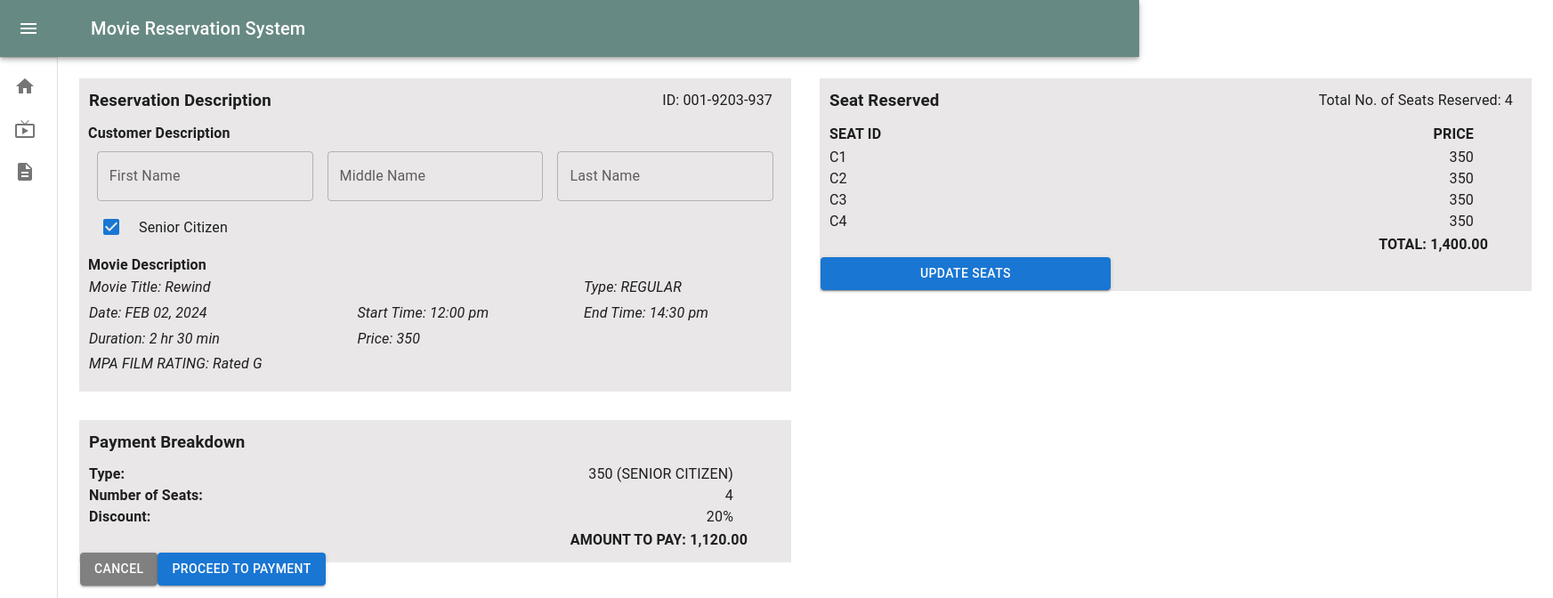
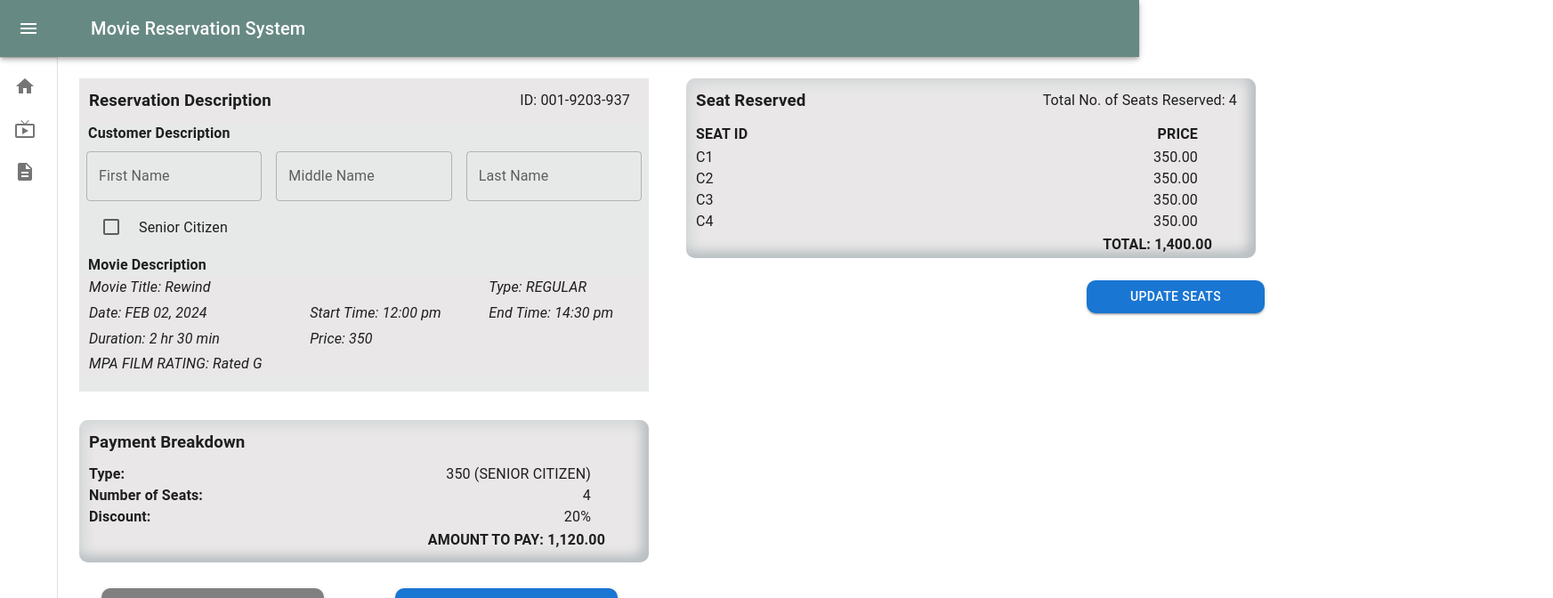
Before and after one commit to aryanclaire/MovieReservation, a React (Create React App) app: page /details in a window 1280 px wide. Shown: the top 672 px of the page at 89% size, 1745 px wide, since content can reach past the window. Built offline with nearby package versions, Linux system fonts and the light colour scheme.

Commit message:
new update

```diff
--- a/src/pages/Details/Details.css
+++ b/src/pages/Details/Details.css
@@ -57,8 +57,8 @@ header{
 }
 
 .reservation{
-    background-color: rgb(233, 231, 231);
-    width: 50em;
+    background-color: rgb(231, 233, 233);
+    width: 40em;
     height: 22em;
     /* height: fit-content; */
 }
@@ -72,7 +72,7 @@ header{
     margin: 0 auto;
     padding: 1px;
     background-color: rgb(233, 231, 231);
-    width: 50em;
+    width: 40em;
     height: fit-content;
 }
 
@@ -85,7 +85,7 @@ header{
     margin: 0 auto;
     padding: 1px;
     background-color: rgb(233, 231, 231);
-    width: 50em;
+    width: 40em;
     height: fit-content;
 }
 
@@ -110,7 +110,7 @@ header{
     margin: 0 auto;
     padding: 1px;
     background-color: rgb(233, 231, 231);
-    width: 50em;
+    width: 40em;
     height: fit-content;
 }
 
@@ -123,17 +123,23 @@ header{
     margin: 0 auto;
     padding: 1px;
     background-color: rgb(233, 231, 231);
-    width: 50em;
+    width: 40em;
     height: fit-content;
+    box-shadow: inset -8px -8px 12px rgb(185, 191, 194),
+                inset 8px 8px 12px rgb(215, 218, 219);
+    border-radius: 10px;
 }
 
 .payment{
     position: relative;
     padding: 1px;
     background-color: rgb(233, 231, 231);
-    width: 50em;
+    width: 40em;
     height: 10em;
     /* height: fit-content; */
+    box-shadow: inset -8px -8px 12px rgb(185, 191, 194),
+                inset 8px 8px 12px rgb(215, 218, 219);
+    border-radius: 10px;
 }
 
 .payment2{
@@ -157,12 +163,10 @@ header{
     border-radius: 5px;
 }
 
-
 .payIcon{
     width: 103px;
     height: 100px;
     margin: 25px 0px -15px 140px;
-
 }
 
 .outside{
@@ -200,14 +204,14 @@ header{
     flex-direction: column;
 }
 
-.cancelBtn{
+/* .cancelBtn{
     background-color: gray !important;
-    gap: 16px;
+    border-radius: 10px;
 }
 
 .confirmBtn{
 
-}
+} */
 
 .addInfo{
     font-style: italic;
@@ -218,7 +222,7 @@ header{
     top: 50%;
     left: 50%;
     transform: translate(-50%, -50%);
-    width: 400px;
+    width: 450px;
     text-align: center;
     background-color: whitesmoke;
     /* border: 2px solid #000; */
--- a/src/pages/Details/Details.jsx
+++ b/src/pages/Details/Details.jsx
@@ -1,6 +1,6 @@
 import React, { useState } from 'react'
 import './Details.css'
-import { Box, Button, Checkbox, Modal, TextField } from '@mui/material'
+import { Box, Button, Checkbox, Modal, Stack, TextField } from '@mui/material'
 import confirmPaymentIcon from '../../assets/secure-payment.png'
 import successPaymentIcon from '../../assets/verified.png'
 
@@ -17,6 +17,13 @@ export default function Details() {
         setChecked(event.target.checked);
       };
     const handleOpenModal = () => {
+        // Check if all fields are filled out
+        if (fullName.trim() === '' || accountNumber.trim() === '' || amountToPay.trim() === '') {
+            alert('Please fill out all fields.');
+            return;
+        }
+
+    // Proceed to payment modal
     setOpenModal(true);
     };
     const handleCloseModal = () => {
@@ -32,6 +39,26 @@ export default function Details() {
     const handleUpdateSeats = () => {
         // Navigate to the new screen when "Update Seats" button is clicked
 
+    };
+    const handleSubmit = (event) => {
+        event.preventDefault();
+        if (fullName.trim() === '' || accountNumber.trim() === '' || amountToPay.trim() === '') {
+            alert('Please provide your complete name!');
+            return;
+        }
+
+        // Proceed to payment modal
+        setOpenModal(true);
+        // Perform submission logic here
+        // For example, you can send the form data to an API endpoint
+
+        // After submission, you can reset the form fields
+        // Handle submission of form data
+        // Here you can perform any validation or processing before submitting the form
+        console.log('Form submitted!');
+        console.log('Full Name:', fullName);
+        console.log('Account Number:', accountNumber);
+        console.log('Amount to Pay:', amountToPay);
     };
     return (
         <div className='container1'>
@@ -56,16 +83,34 @@ export default function Details() {
                                 }}
                                 noValidate
                                 autoComplete="off"
+                                onSubmit={handleSubmit}
                             >
-                                <TextField id="fname" label="First Name" variant="outlined" />
-                                <TextField id="mname" label="Middle Name" variant="outlined" />
-                                <TextField id="lname" label="Last Name" variant="outlined" />
+                                <TextField
+                                    id="fname"
+                                    label="First Name"
+                                    variant="outlined" value={fullName}
+                                    onChange={(e) => setFullName(e.target.value)}
+                                />
+                                <TextField
+                                    id="mname"
+                                    label="Middle Name"
+                                    variant="outlined"
+                                    value={accountNumber}
+                                    onChange={(e) => setAccountNumber(e.target.value)}
+                                />
+                                <TextField
+                                    id="lname"
+                                    label="Last Name"
+                                    variant="outlined"
+                                    value={amountToPay}
+                                    onChange={(e) => setAmountToPay(e.target.value)}
+                                />
                             </Box>
                         </div>
 
                         <div className='checkbox'>
                             <Checkbox
-                                checked={checked}
+                                // checked={checked}
                                 onChange={handleChange}
                                 inputProps={{ 'aria-label': 'controlled' }}
                             /> <p>Senior Citizen</p>
@@ -85,6 +130,7 @@ export default function Details() {
                     </div>
                 </div>
 
+                <div className="seat-cont">
                     <div className='seat'>
                         <div>
                             <h3>Seat Reserved</h3>
@@ -95,18 +141,31 @@ export default function Details() {
                         <h4> SEAT ID</h4>
                         <h4 className='secondColumn'>PRICE</h4>
                         <p>C1</p>
-                    <p className='secondColumn'>350</p>
+                        <p className='secondColumn'>350.00</p>
                         <p>C2</p>
-                    <p className='secondColumn'>350</p>
+                        <p className='secondColumn'>350.00</p>
                         <p>C3</p>
-                    <p className='secondColumn'>350</p>
+                        <p className='secondColumn'>350.00</p>
                         <p>C4</p>
-                    <p className='secondColumn'>350</p>
+                        <p className='secondColumn'>350.00</p>
                         <p></p>
                         <h4 className='total'>TOTAL: 1,400.00</h4>
-                    <Button variant="contained" onClick={handleUpdateSeats} className='updateSeatBtn'>
+                    </div>
+                    <div className="seat-btn">
+                        <Button
+                            variant="contained"
+                            onClick={handleUpdateSeats}
+                            sx={{
+                                width:'200px',
+                                marginTop: '25px',
+                                marginBottom: '15px',
+                                borderRadius: '10px',
+                                marginLeft: '460px'
+                            }}
+                        >
                             Update Seats
                         </Button>
+                    </div>
                 </div>
 
                 <div className='payment'>
@@ -123,12 +182,34 @@ export default function Details() {
                         <p></p>
                         <h4 className='total'>AMOUNT TO PAY: 1,120.00</h4>
                     </div>
-                    <Button variant="contained" onClick={handleCloseModal} className='cancelPayBtn'>
+                    <Stack spacing={10} direction="row" marginTop={5} marginLeft={3}>
+                        <Button
+                            variant="contained"
+                            onClick={handleCloseModal}
+                            // className='cancelPayBtn'
+                            sx={{
+                                width:'250px',
+                                backgroundColor: 'gray',
+                                '&:hover': {
+                                    backgroundColor: 'gray',
+                                },
+                                borderRadius: '10px'
+                            }}
+                        >
                             Cancel
                         </Button>
-                    <Button variant="contained" onClick={handleOpenModal} className='paymentBtn'>
+                        <Button
+                            variant="contained"
+                            onClick={handleSubmit}
+                            // className='paymentBtn'
+                            sx={{
+                                width:'250px',
+                                borderRadius: '10px'
+                            }}
+                        >
                             Proceed to Payment
                         </Button>
+                    </Stack>
 
                     {/* Payment modal */}
                     <Modal open={openModal} onClose={handleCloseModal}>
@@ -138,8 +219,34 @@ export default function Details() {
                             <p>Name:           Juan Karlos</p>
                             <p>Account Number: 0999-23-323-33</p>
                             <p>Amount to Pay:  1,120</p>
-                            <Button variant='contained' onClick={handleCloseModal} className='cancelBtn'>Cancel</Button>
-                            <Button variant='contained' onClick={handleConfirmPayment} className='confirmBtn'>Confirm</Button>
+                            <Stack spacing={5} direction="row" marginTop={5} marginLeft={10} marginBottom={5}>
+                                <Button
+                                    variant='contained'
+                                    onClick={handleCloseModal}
+                                    // className='cancelBtn'
+                                    sx={{
+                                        width:'100px',
+                                        borderRadius: '10px',
+                                        backgroundColor: 'gray',
+                                        '&:hover': {
+                                            backgroundColor: 'gray',
+                                        },
+                                    }}
+                                >
+                                    Cancel
+                                </Button>
+                                <Button
+                                    variant='contained'
+                                    onClick={handleConfirmPayment}
+                                    // className='confirmBtn'
+                                    sx={{
+                                        width:'100px',
+                                        borderRadius: '10px'
+                                    }}
+                                >
+                                    Confirm
+                                </Button>
+                            </Stack>
                         </Box>
                     </Modal>
 
@@ -151,7 +258,19 @@ export default function Details() {
                             <h2>Payment Successful</h2>
                             <p className='processed'>Your payment has been successfully processed.</p>
                             <p className='addInfo'>Please check your email for your reservation details.</p>
-                            <Button variant='contained' onClick={handlePaymentSuccessModalClose} className='doneBtn'>Done</Button>
+                            <Button
+                                variant='contained'
+                                onClick={handlePaymentSuccessModalClose}
+                                className='doneBtn'
+                                sx={{
+                                    width:'100px',
+                                    marginTop: '15px',
+                                    marginBottom: '15px',
+                                    borderRadius: '10px'
+                                }}
+                            >
+                                Done
+                            </Button>
                         </Box>
                     </Modal>
                 </div>
```
Lines whose indentation alone changed are shown as unchanged.
